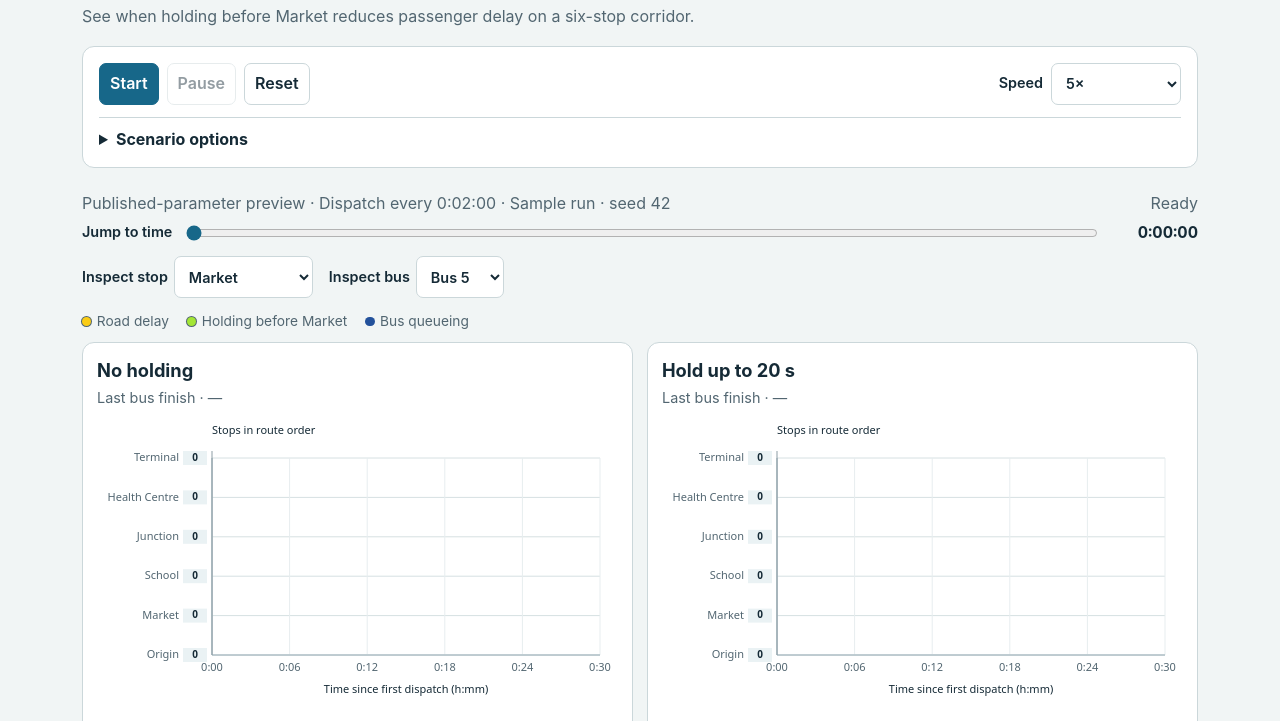
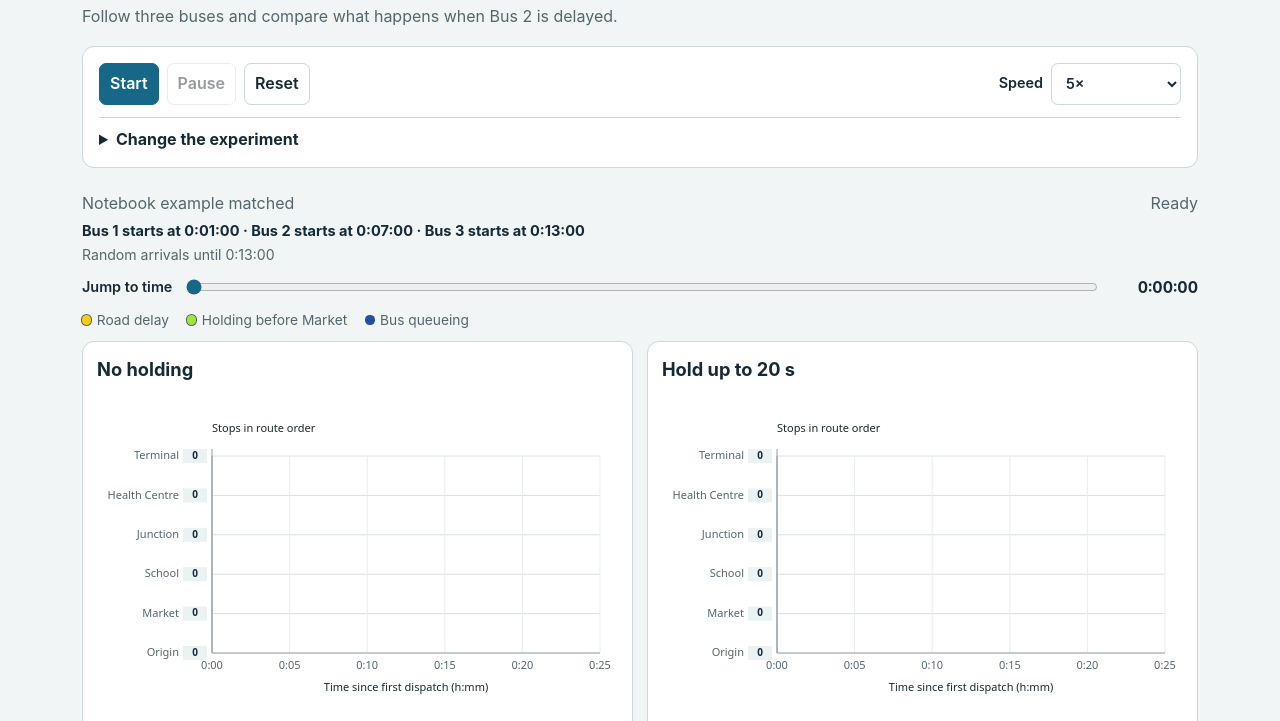
Before and after one commit to amri0faz31/bus-corridor-simulator, a plain HTML site: page docs/index.html in a window 1280 px wide. Shown: the part 79-800 px from the top of the page. Drawn offline with Linux system fonts and the light colour scheme.

Commit message:
feat(demo): run three buses six minutes apart

```diff
--- a/docs/demo.js
+++ b/docs/demo.js
@@ -2,8 +2,7 @@
 
 const model = BusCorridor;
 const $ = id => document.getElementById(id);
-const controls = ["demand", "variability", "cap", "dispatch-gap"];
-const focalBuses = new Set([2, 3, 4]); // Zero-based indices for buses 3–5.
+const controls = ["demand", "traffic-delay", "cap", "dispatch-gap"];
 let lanes = [];
 let elapsed = 0;
 let duration = 0;
@@ -11,7 +10,7 @@ let axisMinutes = 0;
 let frame = 0;
 let playing = false;
 let previousFrame = 0;
-let mode = "preview";
+let demandEnd = 0;
 
 function makeLane(label, run, positions) {
   const section = document.createElement("section");
@@ -21,7 +20,7 @@ function makeLane(label, run, positions) {
     + '<dl class="stats"><div><dt>Mean platform wait</dt><dd data-metric="platform_wait">—</dd></div>'
     + '<div><dt>Mean journey time</dt><dd data-metric="journey_time">—</dd></div>'
     + '<div><dt>Completed trips</dt><dd data-metric="completed">0</dd></div></dl>'
-    + '<div class="snapshot"><p class="stop-info"></p><p class="bus-info"></p><p class="latest-gap"></p></div>';
+    + '<p class="snapshot last-bus"></p>';
   section.querySelector("h2").textContent = label;
   const chart = section.querySelector("canvas");
   chart.setAttribute("aria-label", label + ". Bus positions by time and route position, from Origin to Terminal.");
@@ -30,8 +29,7 @@ function makeLane(label, run, positions) {
     run, chart, tracks: run.visits.map((visits, index) => busTrack(visits, index, positions)),
     finish: section.querySelector(".finish"),
     waitStatus: section.querySelector(".wait-status"), metrics: section.querySelectorAll("[data-metric]"),
-    stopInfo: section.querySelector(".stop-info"), busInfo: section.querySelector(".bus-info"),
-    latestGap: section.querySelector(".latest-gap"),
+    lastBus: section.querySelector(".last-bus"),
   };
 }
 
@@ -56,15 +54,14 @@ function updateText(element, value) {
 function draw() {
   $("clock").textContent = formatTime(elapsed);
   $("seek").value = elapsed;
-  const focusOnly = $("vehicle-view").value === "focus";
-  const bus = Number($("inspect-bus").value);
-  const stop = Number($("inspect-stop").value);
-  for (const { run, chart, tracks, finish, waitStatus, metrics, stopInfo, busInfo, latestGap } of lanes) {
-    const finishText = elapsed >= run.end ? "Last bus finished at " + formatTime(run.end, true) : "Last bus finish · —";
+  const phase = elapsed < demandEnd ? "Random arrivals until " + formatTime(demandEnd)
+    : "Arrivals closed at " + formatTime(demandEnd) + " · final passengers finish their trips";
+  updateText($("arrivals"), phase);
+  for (const { run, chart, tracks, finish, waitStatus, metrics, lastBus } of lanes) {
+    const finishText = elapsed >= run.end ? "Last bus finished at " + formatTime(run.end, true) : "";
     updateText(finish, finishText);
-    const shown = focusOnly ? tracks.filter((_, i) => focalBuses.has(i)) : tracks;
     const counts = model.passengerCounts(run, elapsed);
-    const waitText = drawTimeDistance(chart, shown, elapsed, axisMinutes, mode === "disruption", counts).join(" · ");
+    const waitText = drawTimeDistance(chart, tracks, elapsed, axisMinutes, false, counts).join(" · ");
     updateText(waitStatus, waitText);
     const measured = model.metrics(run, elapsed);
     for (const target of metrics) {
@@ -73,16 +70,10 @@ function draw() {
         : value === null ? "—" : formatDuration(value);
       updateText(target, label);
     }
-    const state = model.snapshot(run, elapsed, bus, stop, counts);
-    const upstream = stop === 1 ? " · " + state.upstreamQueue + " queued upstream" : "";
-    const people = state.waiting === 1 ? " passenger waiting" : " passengers waiting";
-    const buses = state.berthQueue === 1 ? " bus queued for berth" : " buses queued for berth";
-    updateText(stopInfo, model.stops[stop] + " · " + state.waiting + people + " · "
-      + state.berthQueue + buses + upstream);
-    updateText(busInfo, "Bus " + (bus + 1) + " · " + state.onboard + " onboard · Last boarding at "
-      + model.stops[stop] + " · " + (state.lastBoarded ?? "—"));
-    updateText(latestGap, "Latest departure gap · "
-      + (state.departureGap === null ? "—" : formatTime(state.departureGap, true)));
+    const boardings = run.riders.filter(rider => rider.bus === 2 && rider.board <= elapsed).length;
+    const gap = run.visits[2][1].departure - run.visits[1][1].departure;
+    const gapText = elapsed >= run.visits[2][1].departure ? " · Market gap between Buses 2 and 3: " + formatDuration(gap) : "";
+    updateText(lastBus, "Passengers boarded by Bus 3: " + boardings + gapText);
   }
 }
 
@@ -100,48 +91,36 @@ function resetTime() {
   $("status").textContent = "Ready";
 }
 
-function prepare(nextMode) {
-  mode = nextMode;
-  const originalDisruption = mode === "disruption";
-  const replay = mode !== "preview";
+function prepare(replay) {
   const reference = globalThis.CORRIDOR_REFERENCE;
   if (replay) {
-    $("demand").value = "reference";
-    $("variability").value = "reference";
+    $("demand").value = "1";
+    $("traffic-delay").value = "240";
     $("cap").value = "20";
-    $("dispatch-gap").value = "80";
-  } else {
-    if ($("demand").value === "reference") $("demand").value = "1";
-    if ($("variability").value === "reference") $("variability").value = "0.15";
+    $("dispatch-gap").value = "360";
   }
   try {
     const cap = Number($("cap").value);
-    const dispatchGap = Number($("dispatch-gap").value);
-    const inputs = originalDisruption ? model.referenceInputs()
-      : replay ? reference.published.inputs
-        : model.sampledInputs(Number($("demand").value), Number($("variability").value), 42, dispatchGap);
-    const runs = { baseline: model.simulate(inputs), holding: model.simulate(inputs, cap) };
-    if (!originalDisruption && $("faster-boarding").checked) {
-      runs.faster_boarding = model.simulate(inputs, 0, 0.20);
-    }
-    $("faster-boarding").disabled = originalDisruption;
-    const labels = {
-      baseline: "No holding",
-      holding: cap === 0 ? "Holding off (0 s cap)" : "Hold up to " + cap + " s",
-      faster_boarding: "Faster boarding · 20%",
-    };
+    const inputs = replay ? reference.three_bus.inputs : model.threeBusInputs(
+      Number($("demand").value), 0.15, 42, Number($("dispatch-gap").value), Number($("traffic-delay").value)
+    );
+    demandEnd = inputs.dispatches.at(-1);
+    const baseline = model.simulate(inputs);
+    const held = model.simulate(inputs, cap);
+    const positions = model.stops.map((_, index) => index);
     $("lanes").replaceChildren();
-    $("lanes").classList.toggle("three-policies", Object.keys(runs).length === 3);
-    const positions = originalDisruption ? model.distance : model.stops.map((_, index) => index);
-    lanes = Object.entries(runs).map(([policy, run]) => makeLane(labels[policy], run, positions));
-    duration = Math.max(...lanes.map(lane => lane.run.end));
+    lanes = [makeLane("No holding", baseline, positions), makeLane("Hold up to " + cap + " s", held, positions)];
+    duration = Math.max(baseline.end, held.end);
     axisMinutes = 5 * Math.ceil(duration / 300);
     $("seek").max = duration;
+    $("dispatches").textContent = inputs.dispatches.map((time, index) =>
+      "Bus " + (index + 1) + " starts at " + formatTime(time)).join(" · ");
     resetTime();
-    const sample = originalDisruption ? "Original road disruption" : replay ? "Notebook replay" : "Published-parameter preview";
-    const expected = originalDisruption ? reference.policies : reference.published.policies;
-    const status = replay ? referenceStatus(runs, expected, reference.tolerance_seconds) : "Sample run · seed 42";
-    $("scenario").textContent = sample + " · Dispatch every " + formatTime(dispatchGap) + " · " + status;
+    const passed = replay && referenceMatches(baseline, reference.three_bus.policies.baseline, reference.tolerance_seconds)
+      && referenceMatches(held, reference.three_bus.policies.holding, reference.tolerance_seconds);
+    $("scenario").textContent = replay
+      ? (passed ? "Notebook example matched" : "Notebook example did not match")
+      : "Random sample · seed 42";
   } catch (error) {
     pause();
     $("start").disabled = true;
@@ -149,15 +128,13 @@ function prepare(nextMode) {
   }
 }
 
-function referenceStatus(runs, expected, tolerance) {
-  const passing = Object.entries(runs).every(([policy, run]) => {
-    const target = expected[policy];
-    const measured = model.metrics(run);
-    return measured.completed === target.completed
-      && ["platform_wait", "journey_time", "bus5_market_berth_wait"].every(key =>
-        Math.abs(measured[key] - target[key]) <= tolerance);
-  });
-  return passing ? "Notebook reference matched" : "Notebook reference did not match.";
+function referenceMatches(run, expected, tolerance) {
+  const measured = model.metrics(run);
+  const boardings = run.riders.filter(rider => rider.bus === 2).length;
+  const gap = run.visits[2][1].departure - run.visits[1][1].departure;
+  return measured.completed === expected.completed && boardings === expected.bus3_boardings
+    && Math.abs(gap - expected.market_departure_gap) <= tolerance
+    && ["platform_wait", "journey_time"].every(key => Math.abs(measured[key] - expected[key]) <= tolerance);
 }
 
 function tick(now) {
@@ -196,15 +173,7 @@ $("seek").addEventListener("input", () => {
   draw();
   $("status").textContent = elapsed >= duration ? "All runs complete" : "Paused";
 });
-$("reference").addEventListener("click", () => prepare("published"));
-$("disruption").addEventListener("click", () => prepare("disruption"));
-for (const id of controls) $(id).addEventListener("change", () => prepare("preview"));
-$("faster-boarding").addEventListener("change", () => prepare(mode));
-model.stops.forEach((stop, index) => $("inspect-stop").add(new Option(stop, index)));
-model.referenceInputs().dispatches.forEach((_, index) => $("inspect-bus").add(new Option("Bus " + (index + 1), index)));
-$("inspect-stop").value = "1";
-$("inspect-bus").value = "4";
-prepare("preview");
-for (const id of ["inspect-bus", "inspect-stop"]) $(id).addEventListener("change", draw);
-$("vehicle-view").addEventListener("change", draw);
+$("reference").addEventListener("click", () => prepare(true));
+for (const id of controls) $(id).addEventListener("change", () => prepare(false));
+prepare(true);
 window.addEventListener("resize", draw);
--- a/docs/index.html
+++ b/docs/index.html
@@ -14,7 +14,7 @@
   <main>
     <header>
       <h1>Bus Corridor Simulator</h1>
-      <p>See when holding before Market reduces passenger delay on a six-stop corridor.</p>
+      <p>Follow three buses and compare what happens when Bus 2 is delayed.</p>
     </header>
 
     <section class="controls" aria-label="Playback and scenario controls">
@@ -27,40 +27,33 @@
         </label>
       </div>
       <details class="options">
-        <summary>Scenario options</summary>
+        <summary>Change the experiment</summary>
         <div class="fields">
           <label for="demand">Passenger demand
-            <select id="demand"><option value="reference" disabled hidden>Fixed reference</option><option value="0.60">Low · 0.60×</option><option value="1" selected>Medium · 1×</option><option value="1.75">High · 1.75×</option></select>
+            <select id="demand"><option value="0.60">Low</option><option value="1" selected>Medium</option><option value="1.75">High</option></select>
           </label>
-          <label for="variability">Travel-time variability
-            <select id="variability"><option value="reference" disabled hidden>Fixed reference</option><option value="0.15">Low · CV 0.15</option><option value="0.45">High · CV 0.45</option></select>
+          <label for="traffic-delay">Traffic delay for Bus 2
+            <select id="traffic-delay"><option value="0">None</option><option value="120">2 min</option><option value="240" selected>4 min</option></select>
           </label>
           <label for="cap">Maximum hold
-            <select id="cap"><option value="0">0 s</option><option value="10">10 s</option><option value="20" selected>20 s</option><option value="40">40 s</option></select>
+            <select id="cap"><option value="0">0 s</option><option value="20" selected>20 s</option><option value="60">1 min</option></select>
           </label>
-          <label for="dispatch-gap">Preview departure gap
-            <select id="dispatch-gap"><option value="80">1 min 20 s</option><option value="100">1 min 40 s</option><option value="120" selected>2 min</option></select>
-          </label>
-          <label for="vehicle-view">Buses shown
-            <select id="vehicle-view"><option value="focus" selected>Buses 3–5</option><option value="all">All ten buses</option></select>
+          <label for="dispatch-gap">Scheduled departure gap
+            <select id="dispatch-gap"><option value="360" selected>6 min</option><option value="480">8 min</option><option value="600">10 min</option></select>
           </label>
         </div>
-        <label class="supplement"><input type="checkbox" id="faster-boarding"> Include faster boarding comparison</label>
-        <button id="reference" type="button">Published-parameter replay</button>
-        <button id="disruption" type="button">Original road disruption</button>
+        <button id="reference" type="button">Restore notebook example</button>
       </details>
     </section>
 
     <section aria-label="Live simulations">
       <div class="clock"><span id="scenario"></span><span id="status" role="status">Ready</span></div>
+      <p id="dispatches" class="dispatches"></p>
+      <p id="arrivals" class="arrivals"></p>
       <div class="timeline">
         <label for="seek">Jump to time</label>
         <input type="range" id="seek" min="0" max="0" step="any" value="0">
         <output id="clock" for="seek" aria-live="off">0:00:00</output>
-      </div>
-      <div class="inspectors">
-        <label for="inspect-stop">Inspect stop <select id="inspect-stop"></select></label>
-        <label for="inspect-bus">Inspect bus <select id="inspect-bus"></select></label>
       </div>
       <p class="legend"><span class="legend-traffic">Road delay</span><span class="legend-holding">Holding before Market</span><span class="legend-waiting">Bus queueing</span></p>
       <div id="lanes"></div>
@@ -70,8 +63,8 @@
     <details>
       <summary>About these runs</summary>
       <p>All panels share the same bus schedule, passengers and road travel times. At 1×, one real second advances the clock by one simulated second.</p>
-      <p>Rising lines show travel between stops. Flat lines show time spent at a stop or its approach. Yellow marks a road leg affected by the injected disruption or the no-passing rule. Light green marks deliberate holding. Blue marks queuing.</p>
-      <p>The preview dispatches buses every 2 min by default. The notebook experiment and both replays use 1 min 20 s. Holding aims for a 1 min 20 s release gap before Market.</p>
+      <p>Rising lines show buses travelling. Flat lines show time at a stop or its approach. Yellow marks road delay, light green marks deliberate holding and blue marks queueing.</p>
+      <p>Holding aims to keep release gaps before Market close to the scheduled departure gap. Random passengers arrive until Bus 3 dispatches. The buses then finish serving those passengers.</p>
       <p>Counts update at passenger arrivals and at the start of boarding or alighting. Platform waits average boarded passengers, and journey times average completed trips.</p>
     </details>
   </main>
--- a/docs/simulation.js
+++ b/docs/simulation.js
@@ -33,6 +33,16 @@
   }
 
   function sampledInputs(demand, cv, seed, dispatchGap = 80) {
+    return randomInputs(demand, cv, seed, dispatches.map((_, bus) => bus * dispatchGap), 635);
+  }
+
+  function threeBusInputs(demand, cv, seed, gap, delay) {
+    const schedule = [60, 60 + gap, 60 + 2 * gap];
+    const inputs = randomInputs(0.35 * demand, cv, seed, schedule, schedule.at(-1));
+    return { ...inputs, targetGap: gap, disruption: delay ? { bus: 1, link: 0, seconds: delay } : null };
+  }
+
+  function randomInputs(demand, cv, seed, schedule, demandEnd) {
     if (!(Number.isFinite(demand) && demand > 0 && Number.isFinite(cv) && cv >= 0)) {
       throw new Error("Demand must be positive and variability nonnegative.");
     }
@@ -42,22 +52,21 @@
     intervals.forEach((interval, origin) => {
       let time = 0;
       let index = 0;
-      while (time < 635) {
+      while (time < demandEnd) {
         time += -Math.log1p(-arrivals()) * interval / demand;
-        if (time < 635) {
+        if (time < demandEnd) {
           trips.push([time, origin, index++ % 3 === 0 ? origin + 1 : stops.length - 1]);
         }
       }
     });
     trips.sort((a, b) => a[0] - b[0]);
     const logVariance = Math.log1p(cv * cv);
-    const previewDispatches = dispatches.map((_, bus) => bus * dispatchGap);
-    const runningTimes = previewDispatches.map(() => publishedMeanTimes.map(mean => {
+    const runningTimes = schedule.map(() => publishedMeanTimes.map(mean => {
       if (cv === 0) return mean;
       const normal = Math.sqrt(-2 * Math.log(travel())) * Math.cos(2 * Math.PI * travel());
       return Math.exp(Math.log(mean) - logVariance / 2 + Math.sqrt(logVariance) * normal);
     }));
-    return { dispatches: previewDispatches, trips, runningTimes, disruption: null };
+    return { dispatches: schedule, trips, runningTimes, disruption: null };
   }
 
   function simulate(input, holdCap = 0, boardingImprovement = 0) {
@@ -80,6 +89,7 @@
     const controlTimes = [];
     let activeControlBus = null;
     let previousRelease = null;
+    const targetGap = input.targetGap ?? 80;
 
     function schedule(time, type, id, stop) {
       const event = { time, type, id, stop };
@@ -102,7 +112,7 @@
       if (activeControlBus !== null || !controlQueue.length) return;
       const bus = controlQueue.shift();
       activeControlBus = bus;
-      const hold = previousRelease === null ? 0 : Math.min(holdCap, Math.max(0, 80 - (now - previousRelease)));
+      const hold = previousRelease === null ? 0 : Math.min(holdCap, Math.max(0, targetGap - (now - previousRelease)));
       controlTimes[bus].ready = now;
       schedule(now + hold, "controlRelease", bus, market);
     }
@@ -190,7 +200,7 @@
       completed: completed.length,
       platform_wait: average(boarded, p => p.board - p.arrival),
       journey_time: average(completed, p => p.alight - p.arrival),
-      bus5_market_berth_wait: run.visits[4][market].serviceStart - run.visits[4][market].arrival,
+      bus5_market_berth_wait: run.visits[4] ? run.visits[4][market].serviceStart - run.visits[4][market].arrival : null,
     };
   }
 
@@ -220,7 +230,7 @@
     };
   }
 
-  const api = { stops, distance, referenceInputs, sampledInputs, simulate, metrics, passengerCounts, snapshot };
+  const api = { stops, distance, referenceInputs, sampledInputs, threeBusInputs, simulate, metrics, passengerCounts, snapshot };
   globalThis.BusCorridor = api;
   if (typeof module !== "undefined") module.exports = api;
 })();
--- a/docs/style.css
+++ b/docs/style.css
@@ -24,13 +24,12 @@ button:disabled { opacity: .46; cursor: default; }
 .actions label { display: flex; align-items: center; gap: 8px; margin-left: auto; }
 .options { margin-top: 12px; padding-top: 10px; }
 .options .fields { margin: 12px 0; }
-.supplement { display: flex; gap: 6px; align-items: center; margin-bottom: 10px; }
 .clock { display: flex; justify-content: space-between; align-items: baseline; gap: 8px; color: var(--slate); padding: 6px 0; }
+.dispatches { margin: 0 0 3px; font-size: .91rem; font-weight: 650; }
+.arrivals { margin: 0 0 10px; color: var(--slate); font-size: .88rem; }
 .timeline { display: flex; flex-wrap: wrap; align-items: center; gap: 12px; margin: 0 0 12px; }
 #seek { flex: 1; min-width: 80px; accent-color: var(--teal); }
 #clock { min-width: 8ch; text-align: right; font-variant-numeric: tabular-nums; font-weight: 650; color: var(--ink); }
-.inspectors { display: flex; flex-wrap: wrap; gap: 8px 16px; margin-bottom: 14px; }
-.inspectors label { display: flex; align-items: center; gap: 6px; }
 .legend { display: flex; flex-wrap: wrap; gap: 6px 18px; margin: 0 0 10px; color: var(--slate); font-size: .86rem; }
 .legend span::before { content: ""; display: inline-block; width: .68em; height: .68em; border-radius: 50%; background: var(--key); margin-right: .4em; }
 .legend-traffic { --key: #facc15; }
@@ -38,10 +37,9 @@ button:disabled { opacity: .46; cursor: default; }
 .legend-traffic::before, .legend-holding::before { box-shadow: 0 0 0 1px #526671; }
 .legend-waiting { --key: var(--berth); }
 #lanes { display: grid; grid-template-columns: repeat(2, minmax(0, 1fr)); gap: 14px; }
-#lanes.three-policies { grid-template-columns: repeat(3, minmax(0, 1fr)); }
 .lane { min-width: 0; padding: 14px; background: white; border: 1px solid var(--line); border-radius: 12px; }
 .lane h2 { font-size: 1.14rem; margin: 0 0 4px; }
-.finish { margin: 0; font-size: .9rem; color: var(--slate); }
+.finish { min-height: 1.45em; margin: 0; font-size: .9rem; color: var(--slate); }
 .time-distance { display: block; width: 100%; height: 280px; margin-top: 10px; }
 .wait-status { min-height: 1.5em; margin: 6px 0 10px; color: var(--slate); font-size: .86rem; }
 .stats { display: grid; grid-template-columns: repeat(3, 1fr); gap: 8px; margin: 0; }
@@ -51,7 +49,7 @@ button:disabled { opacity: .46; cursor: default; }
 details { border-top: 1px solid var(--line); padding-top: 14px; }
 summary { color: var(--ink); font-weight: 650; cursor: pointer; }
 @media (max-width: 760px) {
-  #lanes, #lanes.three-policies { grid-template-columns: minmax(0, 1fr); }
+  #lanes { grid-template-columns: minmax(0, 1fr); }
 }
 @media (max-width: 550px) {
   main { padding-top: 14px; }
@@ -60,4 +58,3 @@ summary { color: var(--ink); font-weight: 650; cursor: pointer; }
 }
 
 .snapshot { border-top: 1px solid var(--line); padding-top: 8px; margin-top: 10px; color: var(--slate); font-size: .88rem; font-variant-numeric: tabular-nums; }
-.snapshot p { margin: 0 0 3px; }
```
Also changed, not shown: 1 other file.
